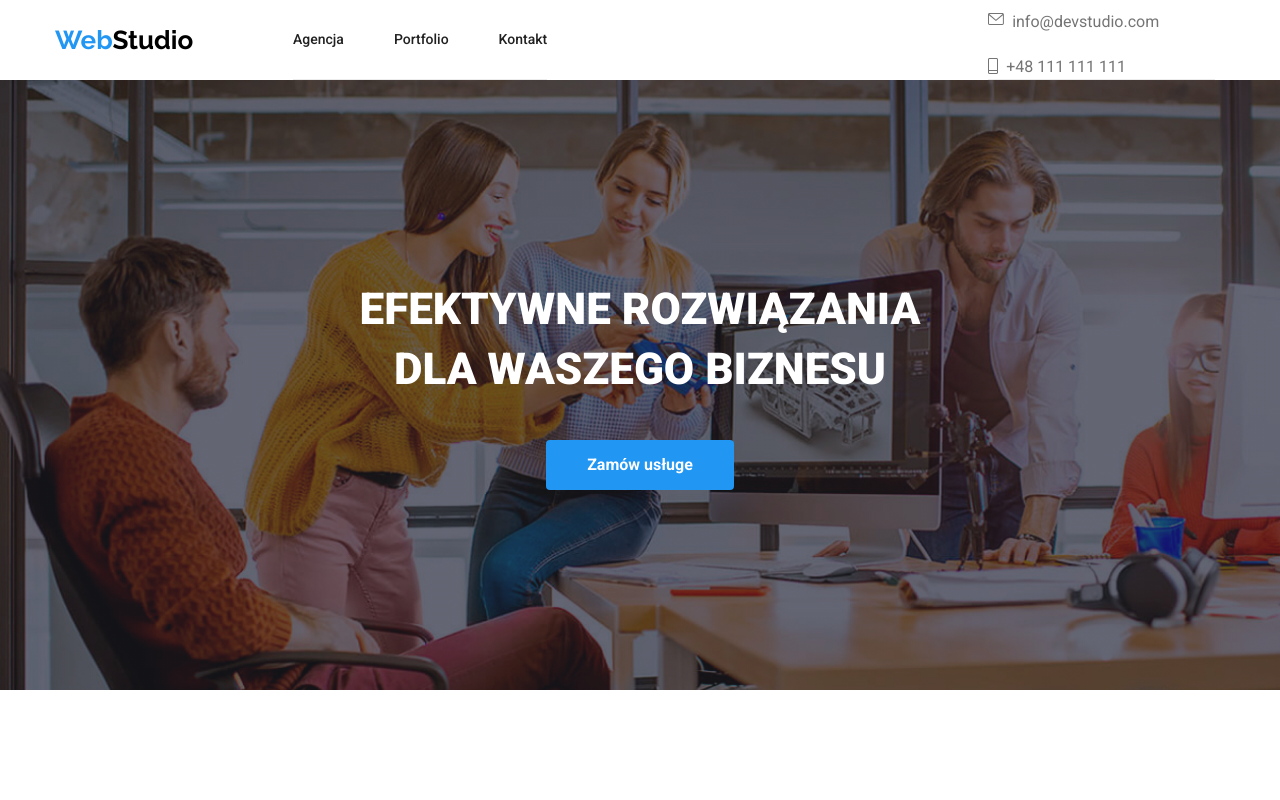
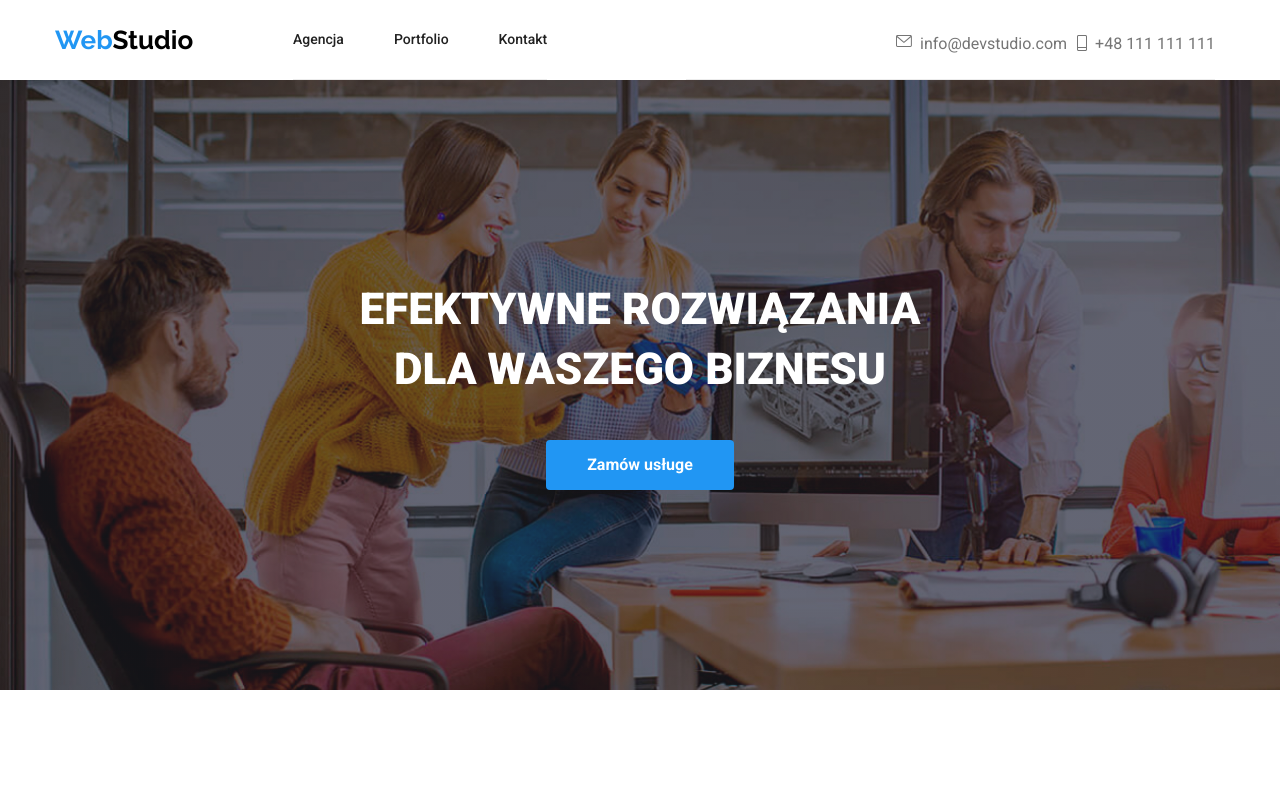
Before and after one commit to IzabelaMalinowska/goit-markup-hw-08, a plain HTML site: page index.html in a window 1280 px wide. Shown: the top 800 px of the page. Drawn offline with nearby package versions, Linux system fonts and the light colour scheme.

Commit message:
uppdated

```diff
--- a/sass/layauts/_header-nav.scss
+++ b/sass/layauts/_header-nav.scss
@@ -150,6 +150,13 @@
     flex-wrap: wrap;
     gap: 10px;
   }
+  @media screen and (min-width: 1200px) {
+    width: 100%;
+    display: flex;
+    flex-wrap: nowrap;
+    gap: 10px;
+    justify-content: flex-end;
+  }
 
   &__btn {
     background-color: transparent;
```
Also changed, not shown: css/main.css, css/main.min.css, 2 other files.
